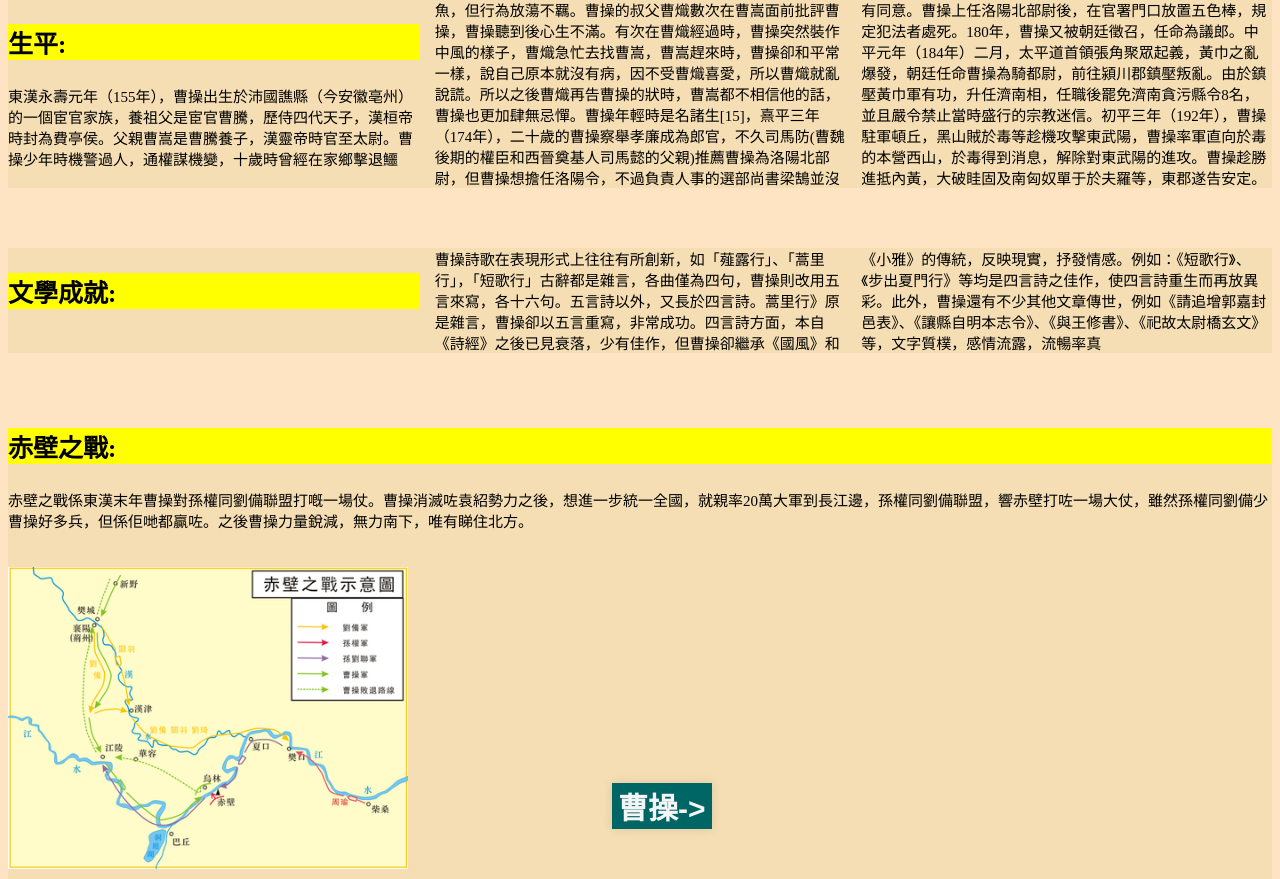
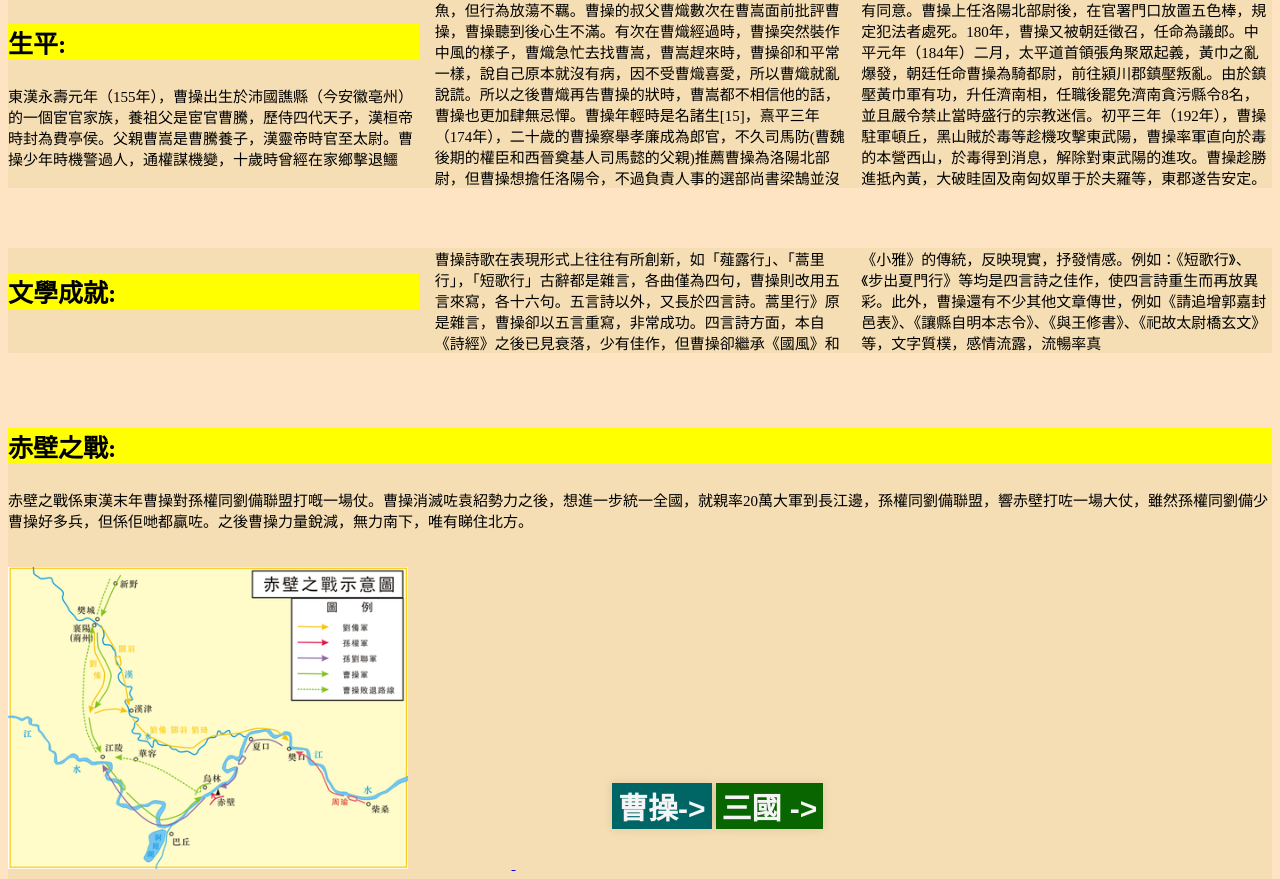
Before and after one commit to Sweacy/website, a plain HTML site: page index.html in a window 1280 px wide. Shown: the part 244-1123 px from the top of the page. Drawn offline with Linux system fonts and the light colour scheme.

Commit message:
edit
adding 3 kingdoms button next to cao cao

```diff
--- a/index.html
+++ b/index.html
@@ -68,6 +68,20 @@
         -webkit-transform:scale(1.1);
         transform:scale(1.1);
     }
+    .btn{
+        font-size:30px;
+        font-weight:bold;
+        box-shadow:0 0 10px rgba(0,0,0,0.1);
+        position: relative; left:200px; bottom:50px;
+        background-color:rgb(8, 101, 0);
+        color:whitesmoke;
+        border-style:none;
+    }
+    .btn:hover{
+        box-shadow:0 0 20px rgba(0,0,0,0.5);
+        -webkit-transform:scale(1.1);
+        transform:scale(1.1);
+    }
 </style>
 
 
@@ -95,6 +109,11 @@
                     曹操->
                 </button>
             </a>
+            <a href="https://www.youtube.com/watch?v=26EivpCPHnQ&vl=en">
+                <button name="more info" class="btn">
+                    三國 ->
+                </button>
+            </a>
         </div>
     </body>
 </html>
```
